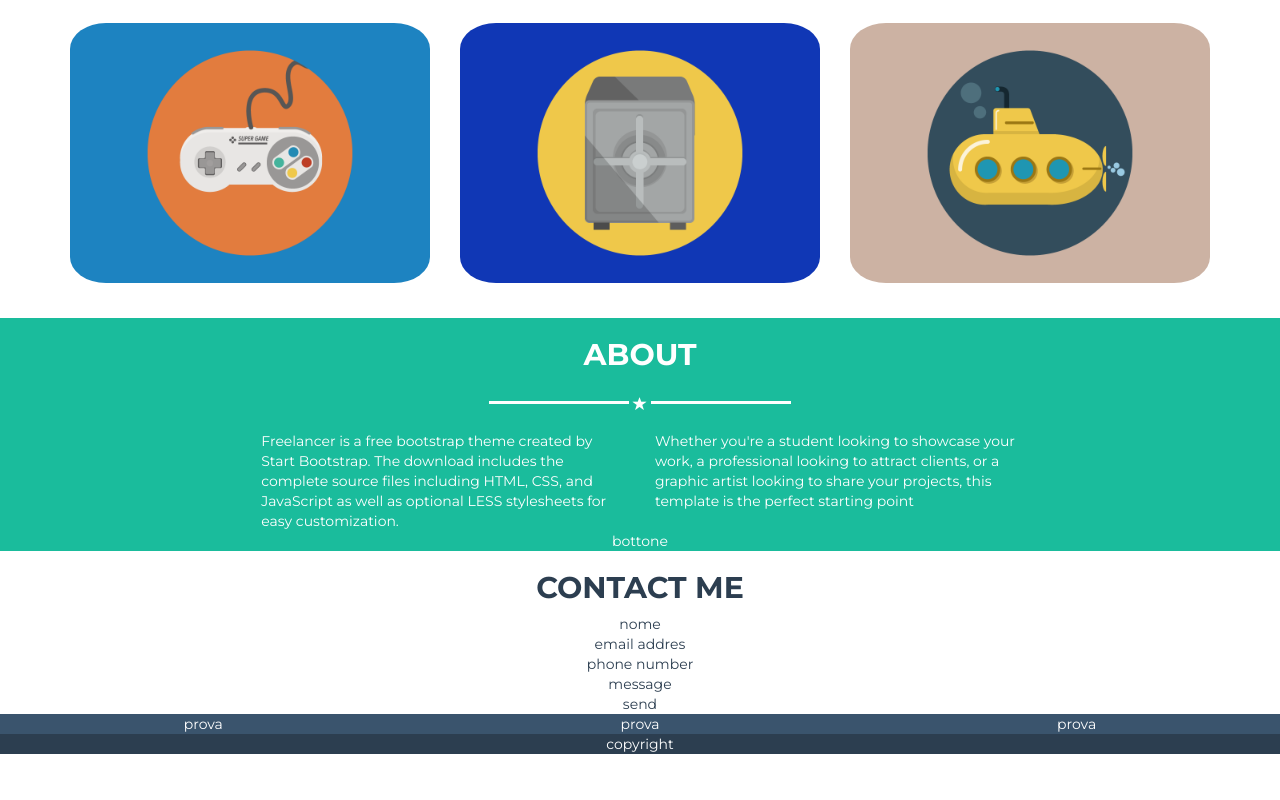
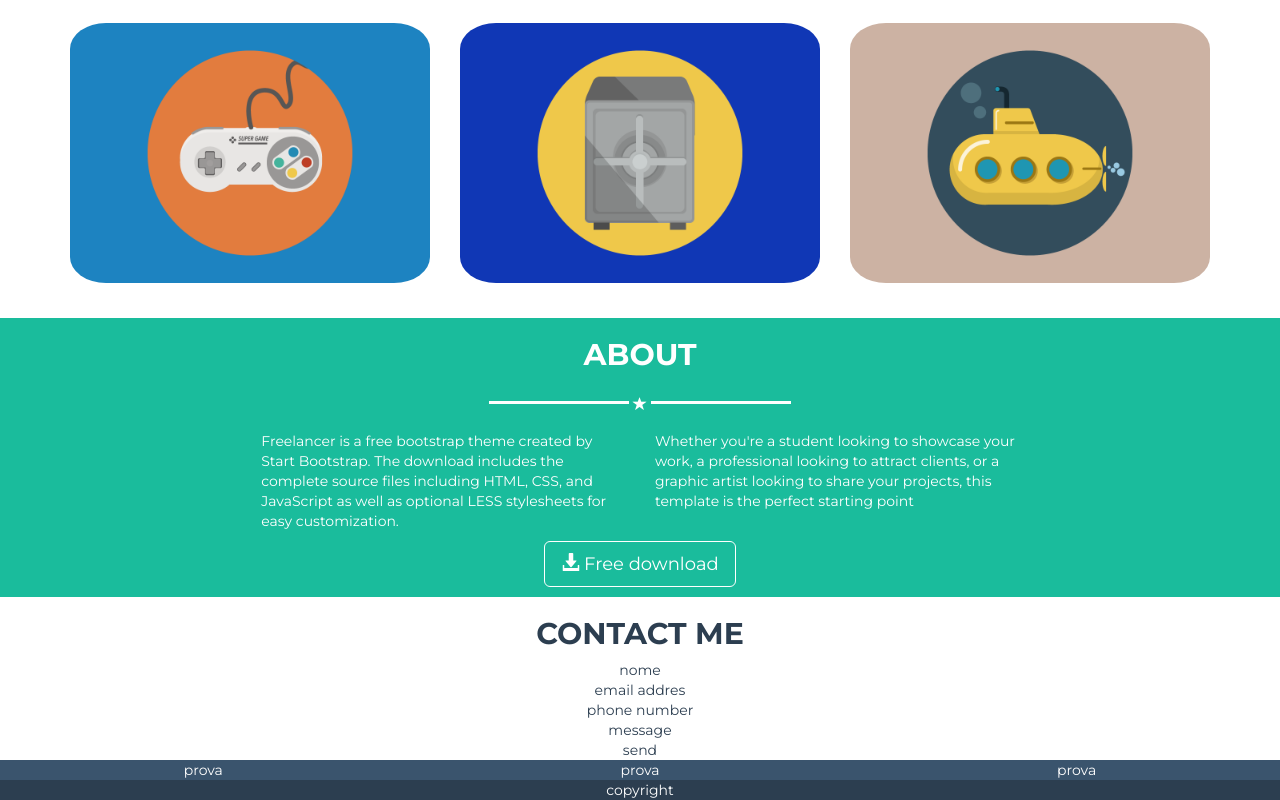
Before and after one commit to fazioandreaf/html-css-bootstrap-freelancer, a plain HTML site: page index.html in a window 1280 px wide. Shown: the part 966-1766 px from the top of the page. Before the commit the page ends 1720 px from the top, so only its background shows below. Drawn offline with nearby package versions, Linux system fonts and the light colour scheme.

Commit message:
Sezione about finita

```diff
--- a/css/main.css
+++ b/css/main.css
@@ -24,7 +24,7 @@ nav {
 .d-none-lg {
   display: none;
 }
-header .dropdown .btn {
+header .dropdown .btn  {
   background-color: #148f77;
 }
 header .btn>ul {
@@ -86,6 +86,9 @@ h2, header, .col-xs-12>span {
 header a {
   padding: 1em 0em;
 }
+header a:hover {
+  color: #1abc9c;
+}
 a, a:hover{
   text-decoration: none;
   color: white;
@@ -116,3 +119,15 @@ a:first-of-type, h2 {
 .m-top {
   margin-top: 10px;
 }
+.m-down {
+  margin-bottom: 10px;
+}
+section .container .btn  {
+  background-color: rgba(0,0,0,0);
+  border: 1px solid white;
+  color: white;
+}
+section .container .btn:hover {
+  background-color: white;
+  color: black;
+}
--- a/index.html
+++ b/index.html
@@ -136,10 +136,8 @@
                   <img src="img/submarine.png" alt="submarine" class="prova">
                 </a>
               </div>
-
             </div>
           </div>
-
         </section>
         <!-- about -->
         <section>
@@ -168,7 +166,13 @@
             </div>
             <div class="row">
             <div class="col-xs-12">
-              bottone
+              <div class="btn-group btn-group-lg m-top m-down" role="group" >
+                <button type="button" class="btn btn-default">
+                  <span class="glyphicon glyphicon-download-alt" aria-hidden="true"></span>
+                  Free download
+                </button>
+              </div>
+
             </div>
           </div>
           </div>
```
